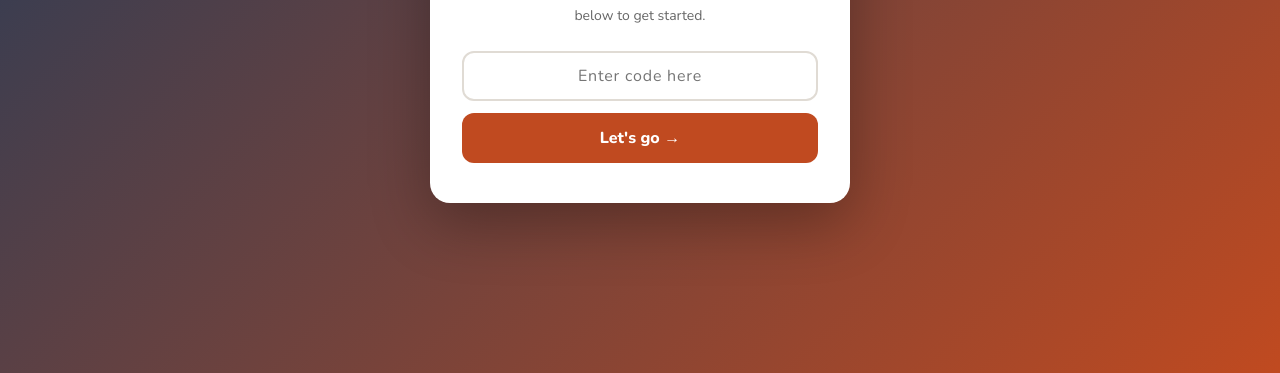
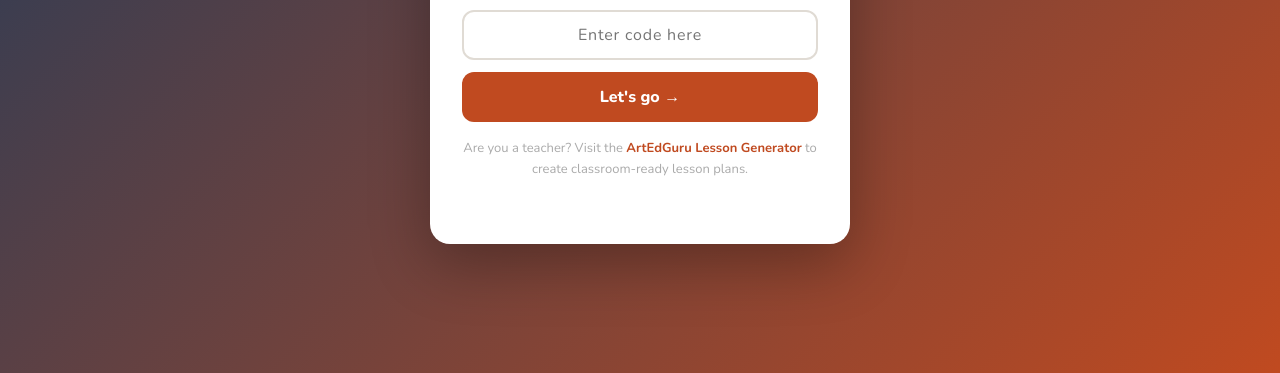
Before and after one commit to AtEdGuru/ArtEdGuru_Lessons, a website: page public/student.html in a window 1280 px wide. Shown: the part 427-800 px from the top of the page. Drawn offline with nearby package versions, Linux system fonts and the light colour scheme.

Commit message:
Update student.html

```diff
--- a/public/student.html
+++ b/public/student.html
@@ -233,6 +233,7 @@ select:focus { border-color: var(--red); box-shadow: 0 0 0 3px rgba(192,74,32,0.
     <input type="text" class="gate-input" id="codeInput" placeholder="Enter code here" autocomplete="off" autocapitalize="none" spellcheck="false">
     <button class="gate-btn" onclick="checkCode()">Let's go →</button>
     <div class="gate-error" id="gateError">That code didn't work. Check with your teacher.</div>
+    <p style="margin-top:16px; font-size:13px; color:#aaa; line-height:1.6;">Are you a teacher? Visit the <a href="https://app.artedguru.com" style="color:#c04a20; font-weight:700; text-decoration:none;">ArtEdGuru Lesson Generator</a> to create classroom-ready lesson plans.</p>
   </div>
 </div>
 
```
